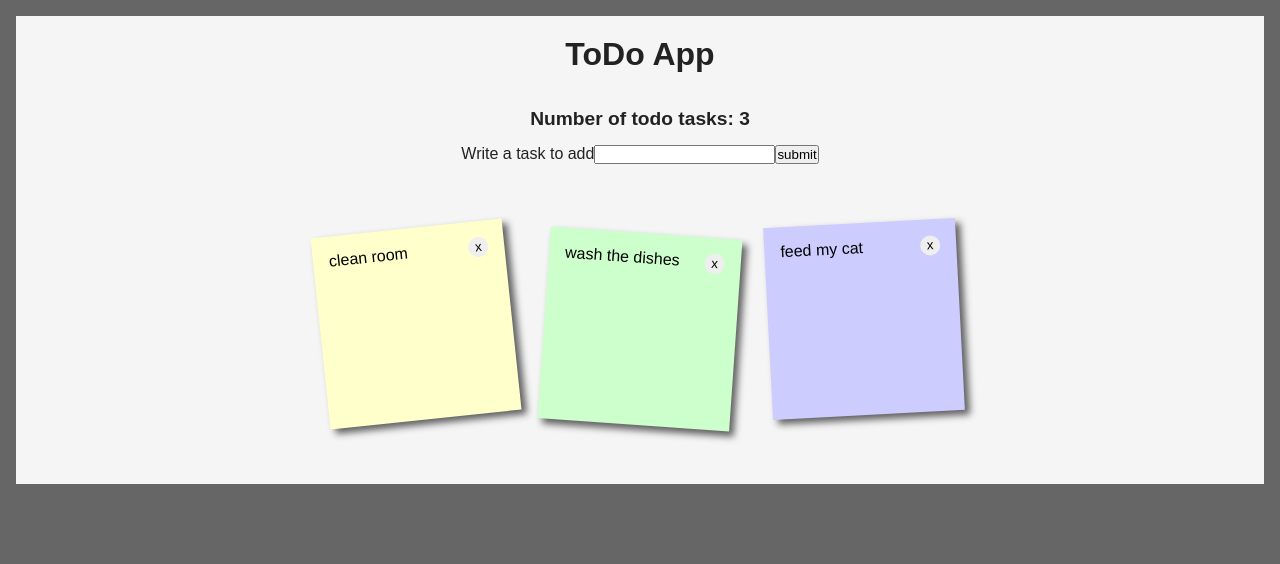
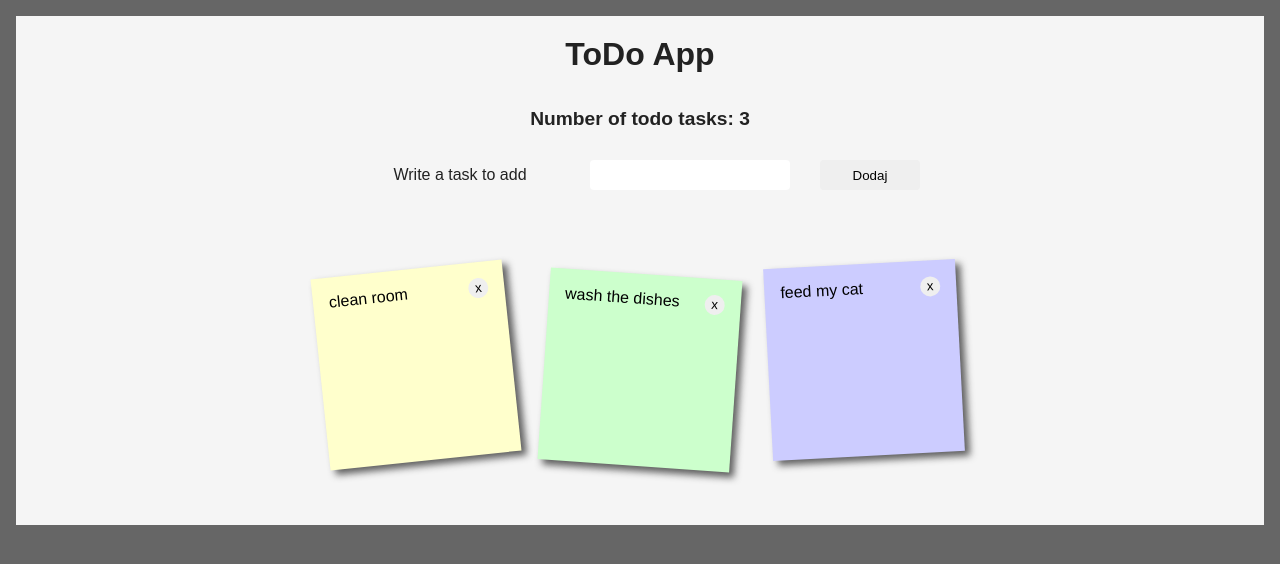
Before and after one commit to malgorzatakapuscinska/modul16_4, a React app: page / in a window 1280 px wide. Shown: the top 564 px of the page. Built offline with nearby package versions, Linux system fonts and the light colour scheme.

Commit message:
Add styles for TodoForm component

```diff
--- a/src/containers/TodoForm.css
+++ b/src/containers/TodoForm.css
@@ -0,0 +1,28 @@
+.TodoForm {
+	display: flex;
+	justify-content: center;
+	align-items: center;
+	box-sizing: border-box;
+	text-align: center;
+	flex-wrap: wrap;
+}
+
+.TodoForm label, .TodoForm input {
+	margin: 15px;
+	width: 200px;
+	height: 30px;
+	line-height: 30px;
+	border: none;
+	outline-offset: 0;
+	outline: 0;
+	border-radius: 4px;
+}
+
+.TodoForm button {
+	margin: 15px;
+	width: 100px;
+	height: 30px;
+	border: none;
+	cursor: pointer;
+	border-radius: 4px;
+}
--- a/src/containers/TodoForm.js
+++ b/src/containers/TodoForm.js
@@ -1,18 +1,19 @@
 import React from 'react';
+import style from './TodoForm.css'
 
 const FormFortodo = (props) => {
 	console.log(props);
 	console.log(props.onChange);
 	console.log(props.onSubmit);
 	return (
-		<form onSubmit={props.onSubmit}>
+		<form onSubmit={props.onSubmit} className={style.TodoForm}>
 			<label htmlFor = {'text'}>Write a task to add</label>
 			<input
 				onChange={props.onChange}
 				id={'text'}
 				value={props.input}
 				/>
-			<input type={'submit'} value='submit' />
+			<button type={'submit'} value='submit'>Dodaj</button>
 		</form>
 	);
 
```
